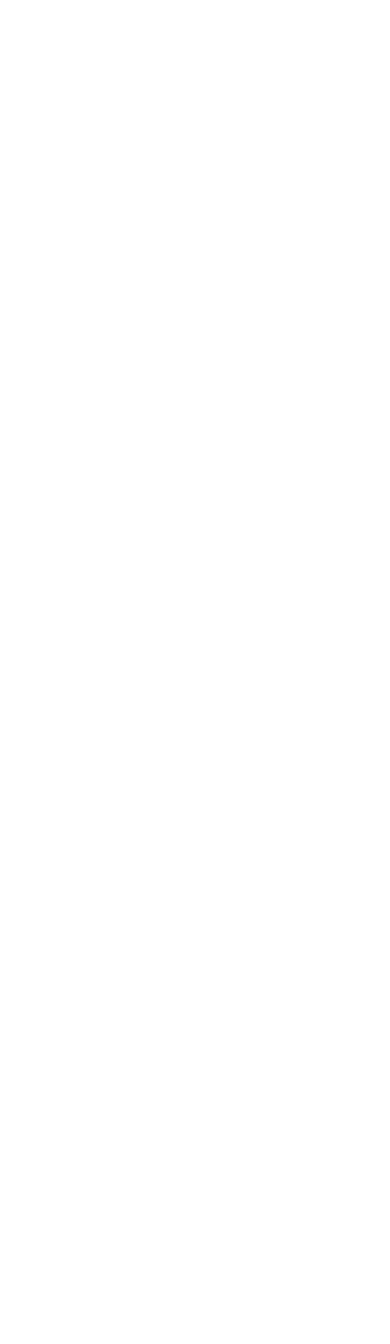
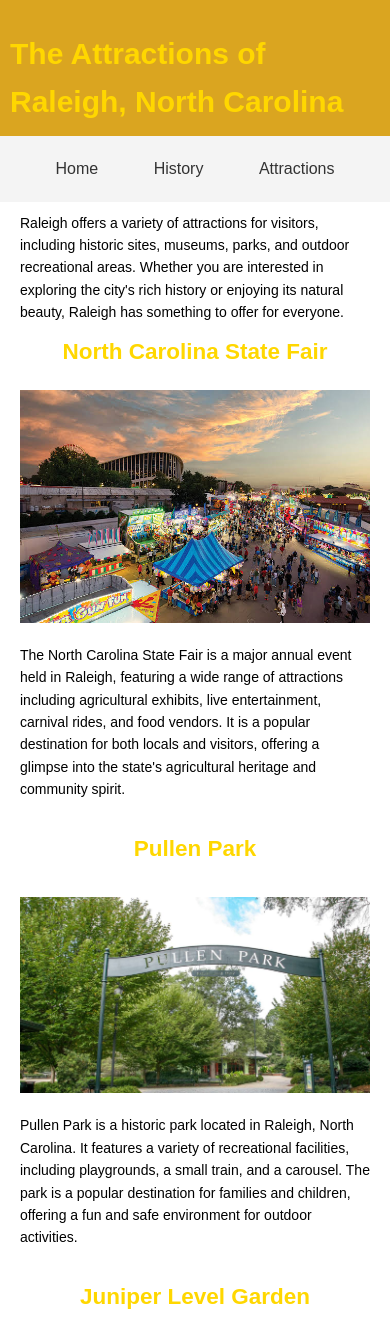
Before and after one commit to ashcwatkins/Local-Guide-Project, a plain HTML site: page Final Project/attractions.html in a window 390 px wide. Shown: the top 1344 px of the page. Before the commit the page ends 844 px from the top, so only its background shows below. Drawn offline with Linux system fonts and the light colour scheme.

Commit message:
Add files via upload

```diff
--- a/Final Project/attractions.html
+++ b/Final Project/attractions.html
@@ -0,0 +1,83 @@
+<!doctype html>
+<html lang="en">
+
+<head>
+    <meta charset="UTF-8">
+    <meta name="viewport" content="width=device-width, initial-scale=1.0">
+    <link rel="stylesheet" href="css/styles.css">
+    <title>Attractions of Raleigh, North Carolina</title>
+</head>
+
+<body>
+    <header class="header">
+        <h1>The Attractions of Raleigh, North Carolina</h1>
+    </header>
+    <nav>
+        <ul class="main-menu">
+            <li><a href="index.html">Home</a></li>
+            <li><a href="history.html">History</a></li>
+            <li><a href="attractions.html">Attractions</a></li>
+        </ul>
+    </nav>
+    <section>
+        <p class="intro">
+            Raleigh offers a variety of attractions for visitors, including historic sites, museums, parks, and outdoor
+            recreational areas. Whether you are interested in exploring the city's rich history or enjoying its natural
+            beauty, Raleigh has something to offer for everyone.
+        </p>
+    </section>
+
+
+    <header class="header2">
+        <h2>North Carolina State Fair</h2>
+    </header>
+    <main class="content">
+
+        <img class="state-fair" src="images/state-fair.jpg" alt="North Carolina State Fair">
+
+        <div class="text-container">
+            <p>
+                The North Carolina State Fair is a major annual event held in Raleigh, featuring a wide range of
+                attractions including agricultural exhibits, live entertainment, carnival rides, and food vendors. It is
+                a popular destination for both locals and visitors, offering a glimpse into the state's agricultural
+                heritage and community spirit.
+            </p>
+        </div>
+    </main>
+
+    <header class="header2">
+        <h2>Pullen Park</h2>
+    </header>
+    <main class="content">
+
+        <img class="pullen-park" src="images/pullen-park.jpg" alt="Pullen Park">
+
+        <div class="text-container">
+            <p>
+                Pullen Park is a historic park located in Raleigh, North Carolina. It features a variety of recreational
+                facilities, including playgrounds, a small train, and a carousel. The park is a popular destination for
+                families and children, offering a fun and safe environment for outdoor activities.
+            </p>
+        </div>
+    </main>
+
+    <header class="header2">
+        <h2>Juniper Level Garden</h2>
+    </header>
+    <main class="content">
+
+        <img class="juniper-level" src="images/garden.jpg" alt="Juniper Level Garden">
+
+        <div class="text-container">
+            <p>
+                The Juniper Level Garden is a beautiful botanical garden located in Raleigh, North Carolina. It features
+                a variety of plant species, including native and exotic plants, and offers a serene environment for
+                visitors to enjoy. The garden is a popular spot for nature enthusiasts, photographers, and families
+                looking for a peaceful outdoor experience.
+            </p>
+        </div>
+    </main>
+
+</body>
+
+</html>
--- a/Final Project/css/styles.css
+++ b/Final Project/css/styles.css
@@ -30,13 +30,14 @@ a:hover {
   display: flex;
   justify-content: center;
   align-items: center;
-  font-size: 40px;
+  font-size: 30px;
   padding: 30px;
   background-color: green;
   width: 100%;
+
   @media (max-width: 900px) {
     background-color: goldenrod;
-    color:gold;
+    color: gold;
   }
 }
 
@@ -47,8 +48,9 @@ a:hover {
   font-size: 22px;
   padding: 0px 0px 0px 100px;
   width: 100%;
+
   @media (max-width: 900px) {
-    color:gold;
+    color: gold;
   }
 }
 
@@ -76,8 +78,6 @@ a:hover {
 .content {
   display: flex;
   gap: 1px;
-    max-width: 100%;
-    max-height: 100%;
   margin: 20px auto;
   justify-content: center;
   align-items: start;
@@ -88,41 +88,47 @@ a:hover {
   display: flex;
   justify-content: center;
   padding: 20px;
-    max-width: 100%;
+  width: 100%;
   height: auto;
 }
 
 .pope-house {
   display: block;
-    width: 60%;
+  width: 100%;
   height: auto;
   padding: 30px 20px 10px;
 }
 
 .theatre-little {
   display: block;
-    width: 60%;
+  width: 100%;
+  max-width: 1050px;
   height: auto;
   padding: 30px 20px 10px;
 }
 
 .executive-mansion {
   display: block;
-    width: 70%;
+  width: 100%;
+  max-width: 1100px;
   height: auto;
   padding: 10px 20px 10px;
 }
 
 .state-fair {
   display: block;
-    padding: 30px 20px 10px;
-    min-width: 60%;
+  padding: 0px 20px 10px;
   height: auto;
+
+  @media (max-width: 900px) {
+    max-width: 100%;
+  }
 }
 
 .pullen-park {
-    display: block;
-    width: 60%;
+  display: flex;
+  max-width: 800px;
+  width: 100%;
   height: auto;
   padding: 10px 20px 10px;
 }
@@ -130,8 +136,8 @@ a:hover {
 .juniper-level {
   display: block;
   justify-content: center;
-    min-width: 60%;
-    height: 900px;
+  max-width: 100%;
+  height: 600px;
   padding: 10px 20px 10px;
 }
 
@@ -146,19 +152,57 @@ a:hover {
 /* Media Queries */
 @media (max-width: 900px) {
   .header {
+    display: flex;
+    justify-content: center;
     padding: 30px 10px 10px;
-        @media (max-width: 900px) { background-color: goldenrod;}
+    font-size: 15px;
+
+    @media (max-width: 900px) {
+      background-color: goldenrod;
+    }
   }
 
   .header2 {
-        padding: 30px 10px 10px;
-        @media (max-width: 900px) {color: gold;}
+    display: flex;
+    justify-content: center;
+    padding: 0px 20px 0px;
+    font-size: 15px;
+
+    @media (max-width: 900px) {
+      color: gold;
+    }
   }
 
-    .header,
-    .header .header-right {
+  .main-menu {
+    flex-direction: row;
+    font-size: 16px;
+  }
+
+  .content {
     flex-direction: column;
-        gap: 10px;
+    justify-content: center;
+    align-items: center;
+    padding: 0px;
+    min-width: 100%;
+    height: auto;
+  }
 
+  .text-container {
+    padding: 10px 20px;
+    font-size: 14px;
+  }
+
+  .juniper-level {
+    display: block;
+    justify-content: center;
+    max-width: 100%;
+    height: auto;
+    padding: 10px 20px 10px;
+  }
+
+  .intro {
+    display: flex;
+    padding: 10px 20px 10px;
+    font-size: 14px;
   }
 }
```
Also changed, not shown: Final Project/history.html (+3 -3 lines). Lines whose indentation alone changed are shown as unchanged.
